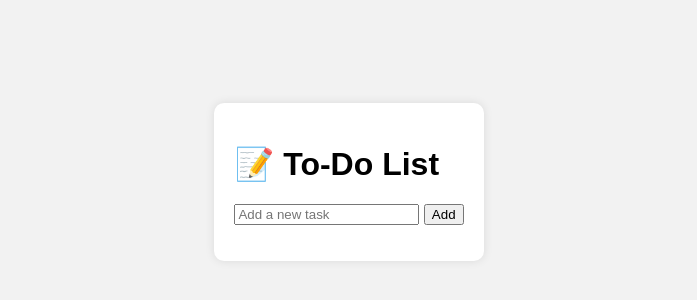
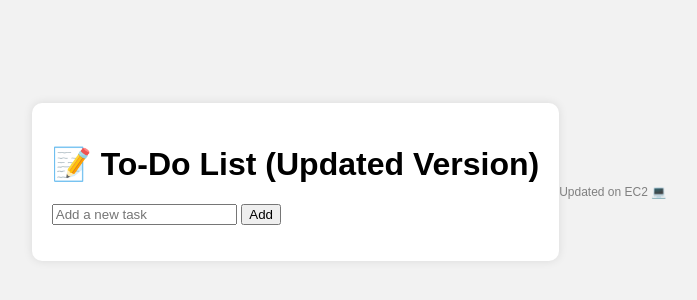
Before and after one commit to nuwantimna/todo-list-app, a plain HTML site: page index.html in a window 1280 px wide. Shown: the part 226-526 px from the top of the page, without its empty margins (291-988 px from the left). Drawn offline with Linux system fonts and the light colour scheme.

Commit message:
update index.html

```diff
--- a/index.html
+++ b/index.html
@@ -3,16 +3,19 @@
 <head>
   <meta charset="UTF-8">
   <meta name="viewport" content="width=device-width, initial-scale=1.0">
-  <title>To-Do List</title>
+  <title>To-Do List ✅</title>
   <link rel="stylesheet" href="style.css">
 </head>
 <body>
   <div class="container">
-    <h1>📝 To-Do List</h1>
+    <h1>📝 To-Do List (Updated Version)</h1>
     <input id="taskInput" type="text" placeholder="Add a new task">
     <button onclick="addTask()">Add</button>
     <ul id="taskList"></ul>
   </div>
+  <footer style="margin-top:20px; font-size:12px; color:gray;">
+    Updated on EC2 💻
+  </footer>
   <script src="script.js"></script>
 </body>
 </html>
```
Also changed, not shown: 2 other files.
